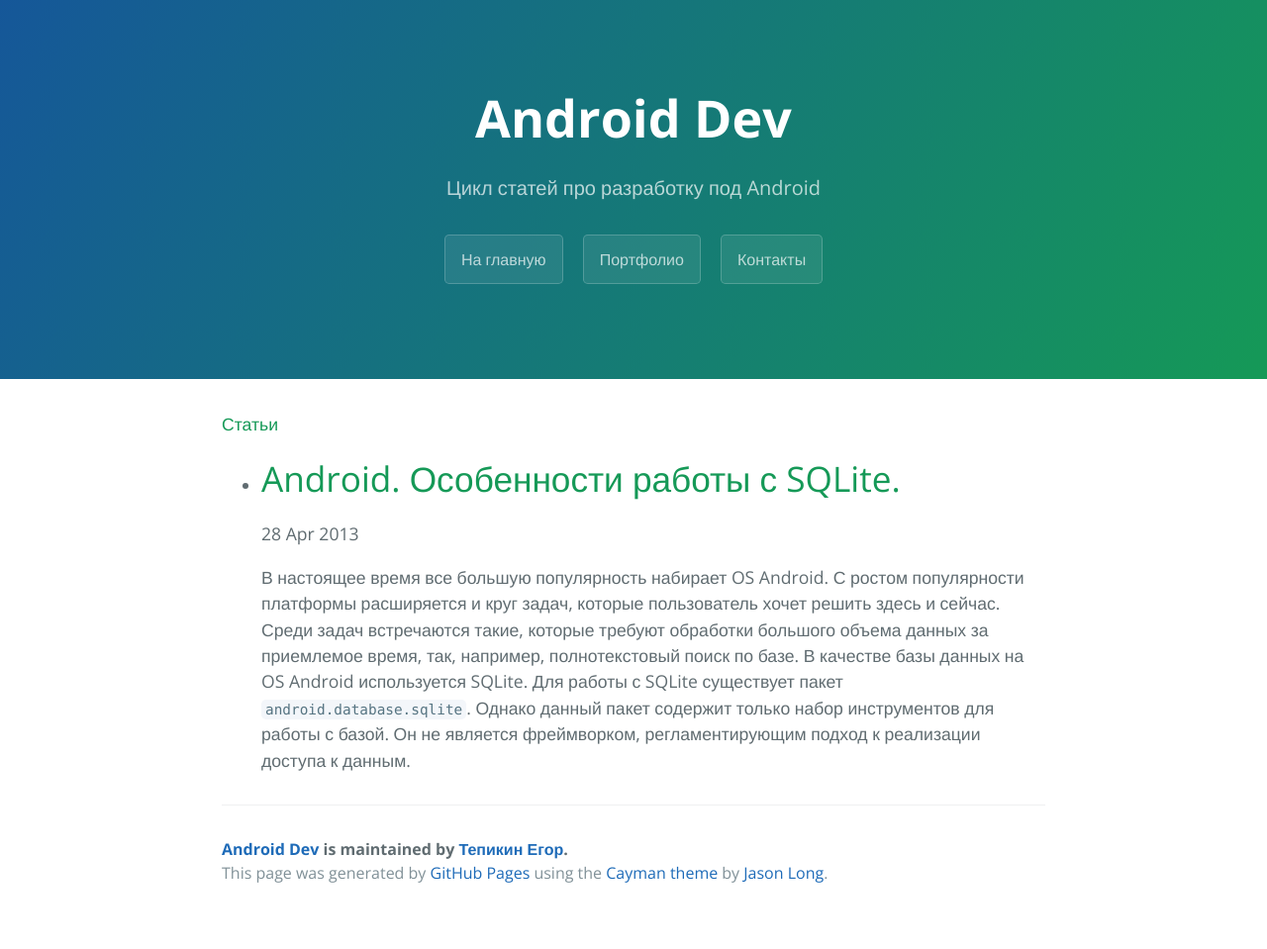
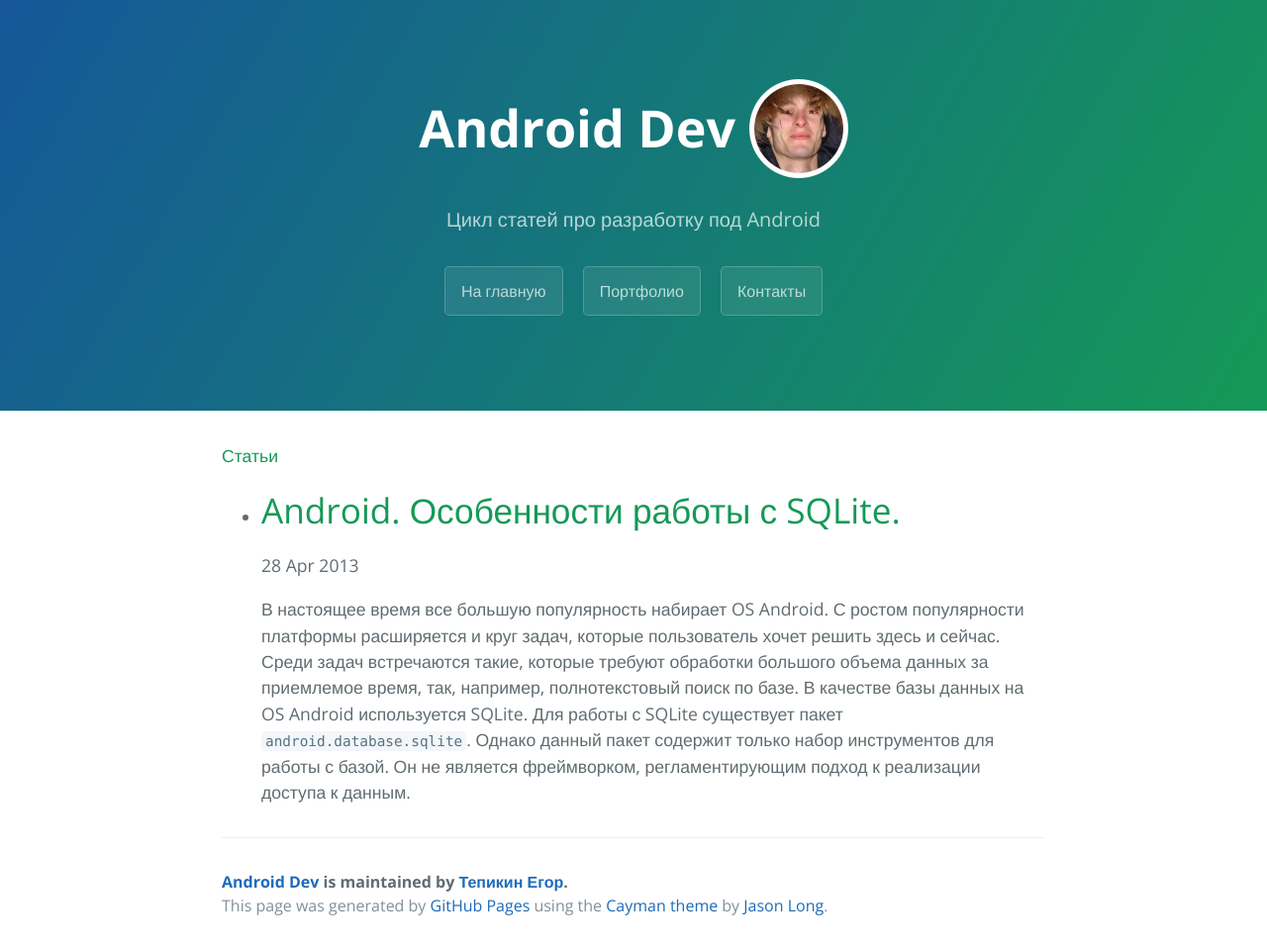
Before and after one commit to tepikin/tepikin.github.io, a Jekyll site: the page built from index.html, in a window 1280 px wide. Shown: the whole page at 99% size. Built offline with Jekyll 4.4.1, drawn with Linux system fonts in a browser that asks for light colours; the list of posts is cut into pages by our own code; before the commit the page ends 926 px from its top, so only the background shows below that.

Commit message:
avatar added

```diff
--- a/_includes/page-header.html
+++ b/_includes/page-header.html
@@ -1,5 +1,5 @@
 <section class="page-header">
-  <h1 class="project-name">{{ site.title }}</h1>
+  <h1 class="project-name">{{ site.title }} <img src="{{ site.baseurl }}/images/avatar_100.png" width="100em" height="100em" style="vertical-align: middle; margin-bottom: 0.2em;"></h1>
   <h2 class="project-tagline">{{ site.tagline }}</h2>
   <a href="{{ site.baseurl }}" class="btn">На главную</a>
 
```
Also changed, not shown: images/avatar.png (added), images/avatar_100.png (added), 1 other file.
